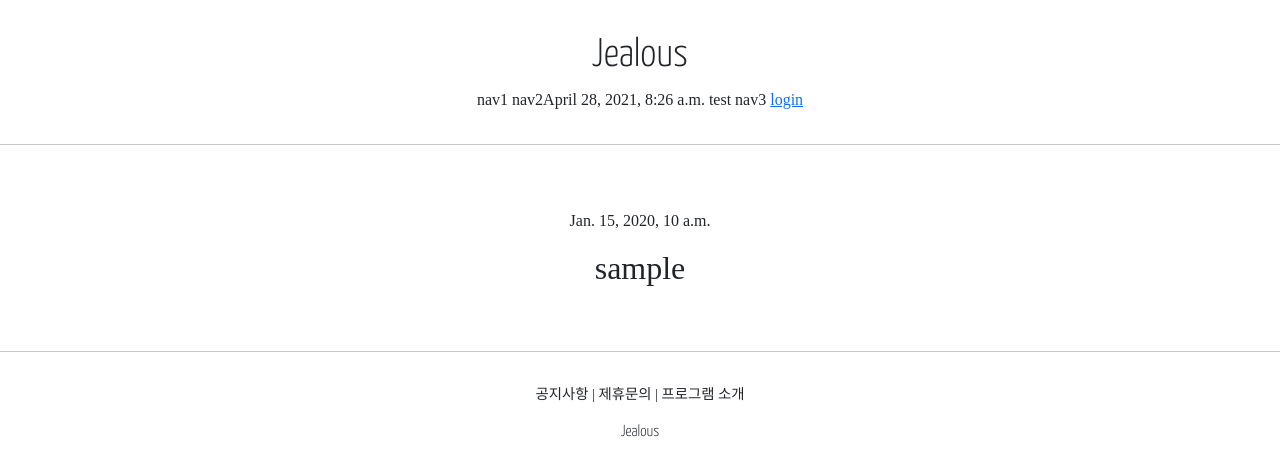
After one commit to wkd-woo/Django-Python, a Django app: page /account/detail/1 in a window 1280 px wide. The commit adds this page. Shown: the top 476 px of the page. Run offline with Django 3.2, Linux system fonts and the light colour scheme; tables that the repository leaves empty hold one stand-in row (values such as "Sample post"); some libraries are stand-ins or nearby versions; some web fonts are replaced.

Commit message:
django course 24 commit

```diff
--- /dev/null
+++ b/accountapp/templates/accountapp/detail.html
@@ -0,0 +1,17 @@
+{% extends 'base.html' %}
+
+
+{% block content %}
+
+<div>
+    <div style="text-align: center; max-width: 500px; margin: 4rem auto;">
+        <p>
+            {{ target_user.date_joined }}
+        </p>
+        <h2 style="font-family: 'NanumSquareB'">
+            {{ target_user.username }}
+        </h2>
+    </div>
+</div>
+
+{% endblock %}
--- a/accountapp/urls.py
+++ b/accountapp/urls.py
@@ -1,7 +1,7 @@
 from django.contrib.auth.views import LoginView, LogoutView
 from django.urls import path
 
-from accountapp.views import hello_world, AccountCreateView
+from accountapp.views import hello_world, AccountCreateView, AccountDetailView
 
 app_name = "accountapp"
 
@@ -12,4 +12,5 @@ urlpatterns = [
     path('logout/', LogoutView.as_view(), name='logout'),
 
     path('create/', AccountCreateView.as_view(), name='create'),
+    path('detail/<int:pk>', AccountDetailView.as_view(), name='detail'),
 ]
--- a/accountapp/views.py
+++ b/accountapp/views.py
@@ -5,7 +5,7 @@ from django.shortcuts import render
 
 # Create your views here.
 from django.urls import reverse, reverse_lazy
-from django.views.generic import CreateView
+from django.views.generic import CreateView, DetailView
 
 from accountapp.models import HelloWorld
 
@@ -30,3 +30,8 @@ class AccountCreateView(CreateView):
     form_class = UserCreationForm
     success_url = reverse_lazy('accountapp:hello_world')
     template_name = 'accountapp/create.html'
+
+class AccountDetailView(DetailView):
+    model = User
+    context_object_name = 'target_user'
+    template_name = 'accountapp/detail.html'
--- a/templates/header.html
+++ b/templates/header.html
@@ -4,13 +4,19 @@
     </div>
     <div>
         <span>nav1</span>
-        <span>nav2</span>
+        <span>nav2</span>April 28, 2021, 8:26 a.m.
+
+test
+
         <span>nav3</span>
         {% if not user.is_authenticated %}
         <a href="{% url 'accountapp:login' %}?next={{ request.path }}">
             <span>login</span>
         </a>
         {% else %}
+        <a href="{% url 'accountapp:detail' pk=user.pk %}">
+            <span>MyPage</span>
+        </a>
         <a href="{% url 'accountapp:logout' %}?next={{ request.path }}">
             <span>logout</span>
         </a>
```
